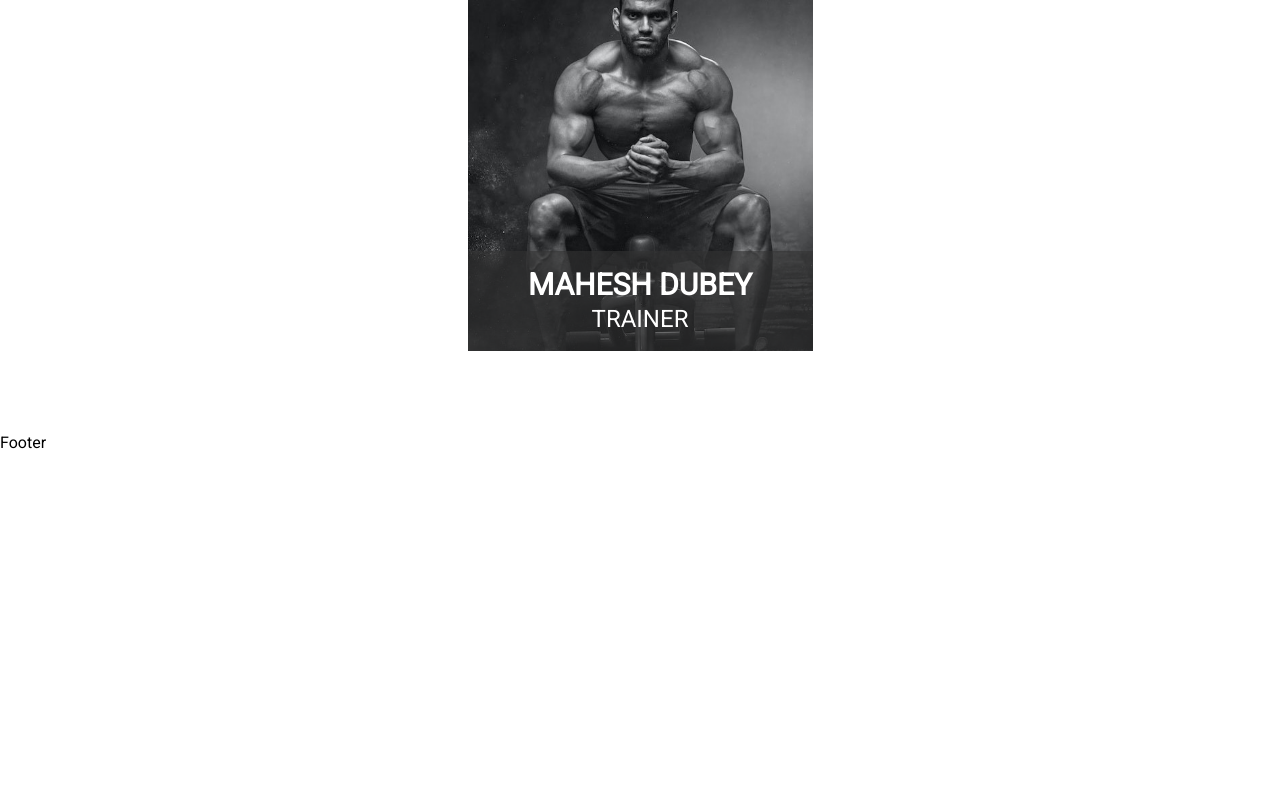
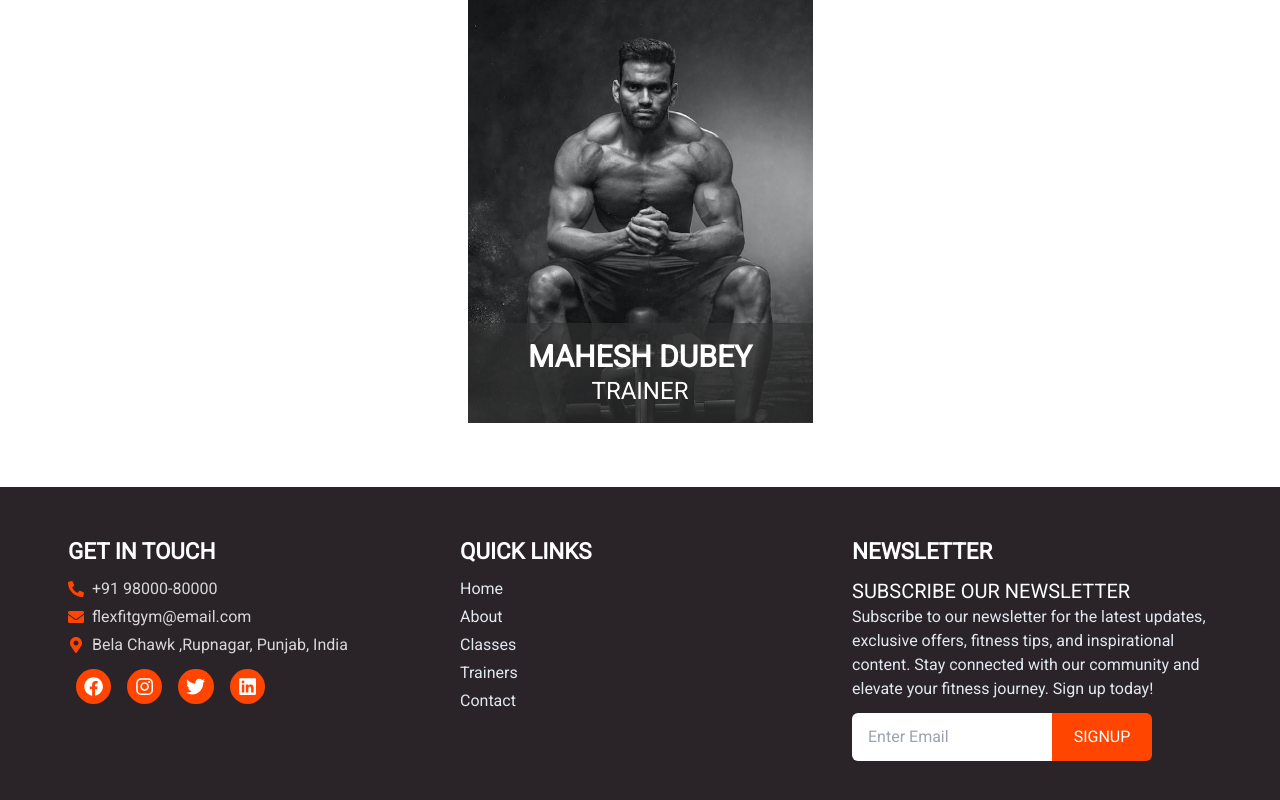
Before and after one commit to SonuMunda/FlexFit, a React (Vite) app: page / in a window 1280 px wide. Shown: the part 3869-4669 px from the top of the page. Before the commit the page ends 4340 px from the top, so only its background shows below. Built offline with nearby package versions, Linux system fonts and the light colour scheme.

Commit message:
Footer Added

```diff
--- a/src/assets/components/Footer/Footer.css
+++ b/src/assets/components/Footer/Footer.css
@@ -0,0 +1,49 @@
+footer {
+  background-color: rgb(42, 36, 41);
+}
+
+.footer-col {
+  width: 360px;
+  margin: 1rem;
+}
+
+.footer-col .heading h4 {
+  font-weight: bold;
+  text-transform: uppercase;
+  font-size: 1.4rem;
+  color: white;
+  margin-top: 1rem;
+}
+
+.ftr-list .ftr-list-item {
+  display: flex;
+  align-items: center;
+}
+
+.ftr-list .ftr-list-item .ftr-icon {
+  color: orangered;
+  margin-right: 8px;
+}
+
+.ftr-list .ftr-list-item p {
+  color: rgb(216, 216, 216);
+}
+
+.social-handles .handle {
+  font-size: 1.2rem;
+  margin: 0.5rem;
+  padding: 0.5rem;
+  background-color: orangered;
+  color: rgb(255, 255, 255);
+  border-radius: 100%;
+}
+
+.ltr-form-group input {
+  height: 48px;
+  outline: none;
+}
+
+.ftr-links:hover {
+  color: orangered;
+  text-decoration: underline;
+}
--- a/src/assets/components/Footer/Footer.jsx
+++ b/src/assets/components/Footer/Footer.jsx
@@ -1,9 +1,149 @@
 import "./Footer.css";
+import {
+  FaPhoneAlt,
+  FaEnvelope,
+  FaMapMarkerAlt,
+  FaFacebook,
+  FaTwitter,
+  FaInstagram,
+  FaLinkedin,
+} from "react-icons/fa";
+import { Link } from "react-router-dom";
 const Footer = () => {
   return (
-    <footer>
-      <div className="container">
-      Footer</div>
+    <footer className="footer center">
+      <div className=".container p-4">
+        <div className="footer-row flex flex-wrap">
+          <div className="footer-col">
+            <div className="heading">
+              <h4>Get In Touch</h4>
+            </div>
+            <div className="ftr-list-cont">
+              <ul className="ftr-list  mt-2">
+                <li className="ftr-list-item my-1">
+                  <div className="ftr-icon">
+                    <FaPhoneAlt />
+                  </div>
+                  <p>+91 98000-80000</p>
+                </li>
+                <li className="ftr-list-item my-1">
+                  <div className="ftr-icon">
+                    <FaEnvelope />
+                  </div>
+                  <p>flexfitgym@email.com</p>
+                </li>
+                <li className="ftr-list-item my-1">
+                  <div className="ftr-icon">
+                    <FaMapMarkerAlt />
+                  </div>
+                  <p>Bela Chawk ,Rupnagar, Punjab, India</p>
+                </li>
+              </ul>
+            </div>
+            <div className="social-handles flex">
+              <div className="handle">
+                <Link to="">
+                  <FaFacebook />
+                </Link>
+              </div>
+              <div className="handle">
+                <Link to="">
+                  <FaInstagram />
+                </Link>
+              </div>
+              <div className="handle">
+                <Link to="">
+                  <FaTwitter />
+                </Link>
+              </div>
+              <div className="handle">
+                <Link to="">
+                  <FaLinkedin />
+                </Link>
+              </div>
+            </div>
+          </div>
+          <div className="footer-col">
+            <div className="heading">
+              <h4>Quick Links</h4>
+            </div>
+            <div className="ftr-list-cont">
+              <ul className="ftr-list mt-2">
+                <li className="ftr-list-item text-white my-1">
+                  <Link to="/" className="ftr-links text-slate-200">
+                    Home
+                  </Link>
+                </li>
+                <li className="ftr-list-item text-white my-1">
+                  <Link to="/" className="ftr-links text-slate-200">
+                    About
+                  </Link>
+                </li>
+                <li className="ftr-list-item text-white my-1">
+                  <Link to="/" className="ftr-links text-slate-200">
+                    Classes
+                  </Link>
+                </li>
+                <li className="ftr-list-item text-white my-1">
+                  <Link to="/" className="ftr-links text-slate-200">
+                    Trainers
+                  </Link>
+                </li>
+                <li className="ftr-list-item text-white my-1">
+                  <Link to="/" className="ftr-links text-slate-200">
+                    Contact
+                  </Link>
+                </li>
+              </ul>
+            </div>
+          </div>
+          <div className="footer-col">
+            <div className="heading">
+              <h4>Newsletter</h4>
+            </div>
+            <div className="ftr-content">
+              <div className="title  mt-2">
+                <h4 className="text-white uppercase text-xl">
+                  Subscribe our Newsletter
+                </h4>
+              </div>
+              <div className="text">
+                <p className="text-slate-200">
+                  Subscribe to our newsletter for the latest updates, exclusive
+                  offers, fitness tips, and inspirational content. Stay
+                  connected with our community and elevate your fitness journey.
+                  Sign up today!
+                </p>
+              </div>
+              <div className="news-ltr-form my-3">
+                <form action="">
+                  <div className="ltr-form-group">
+                    <input
+                      type="text"
+                      style={{
+                        width: "200px",
+                        borderRadius: "6px 0px 0px 6px",
+                      }}
+                      placeholder="Enter Email"
+                      className="ps-4"
+                    />
+                    <input
+                      type="submit"
+                      value="signup"
+                      style={{
+                        backgroundColor: "orangered",
+                        width: "100px",
+                        borderRadius: "0px 6px 6px 0px",
+                      }}
+                      className="text-white uppercase cursor-pointer"
+                    />
+                  </div>
+                </form>
+              </div>
+            </div>
+          </div>
+        </div>
+      </div>
     </footer>
   );
 };
--- a/src/index.css
+++ b/src/index.css
@@ -11,6 +11,25 @@ body {
   font-family: Roboto, Helvetica, Arial, sans-serif;
   scroll-behavior: smooth;
 }
+
+body::-webkit-scrollbar{
+  background-color: rgb(255, 255, 255);
+}
+
+body::-webkit-scrollbar-button{
+  display: none;
+}
+
+body::-webkit-scrollbar-thumb{
+  background-color: orangered;
+}
+
+body::-webkit-scrollbar-track{
+  background-color: rgb(253, 253, 253);
+}
+
+
+
 
 .container {
   width: 80%;
--- a/src/pages/Home/Home.jsx
+++ b/src/pages/Home/Home.jsx
@@ -223,14 +223,29 @@ const Home = () => {
 
       <div
         className="details-line p-5"
-        style={{ backgroundColor: "rgb(34, 36, 41)" }}
+        style={{ backgroundColor: "rgb(34, 36, 41)", padding: "4rem 2rem" }}
       >
-        <p style={{ color: "orangered", padding:"4rem 2rem" }} className=" text-2xl text-center">
-          Please note that specific details, pricing, and additional perks may
-          vary. For complete membership information and to explore our offerings
-          in more detail, we encourage you to contact our gym reception or visit
-          our Gym Center.
+        <p
+          style={{ color: "orangered" }}
+          className=" text-2xl text-center uppercase p-5"
+        >
+          <span className="text-white text-4xl">&ldquo; </span>Please note that
+          specific details, pricing, and additional perks may vary. For complete
+          membership information and to explore our offerings in more detail, we
+          encourage you to contact our gym reception or visit our Gym Center.
+          <span className="text-white text-4xl"> &rdquo;</span>
         </p>
+
+        <div className="contact-btn-container center">
+          <Link>
+            <button
+              className="px-8 py-4 text-white rounded"
+              style={{ backgroundColor: "orangered" }}
+            >
+              Contact us
+            </button>
+          </Link>
+        </div>
       </div>
 
       {/*Memberships Section*/}
```
